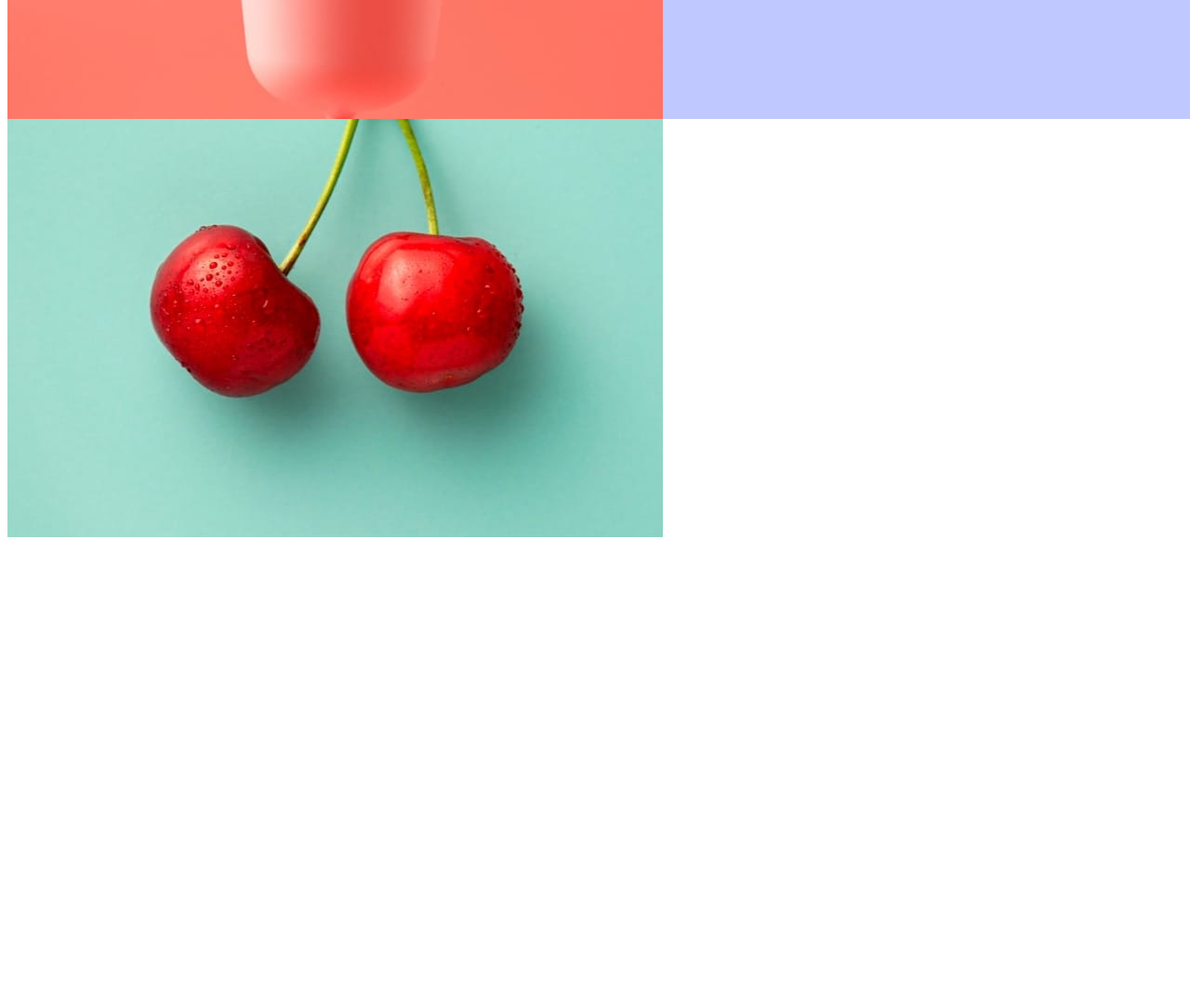
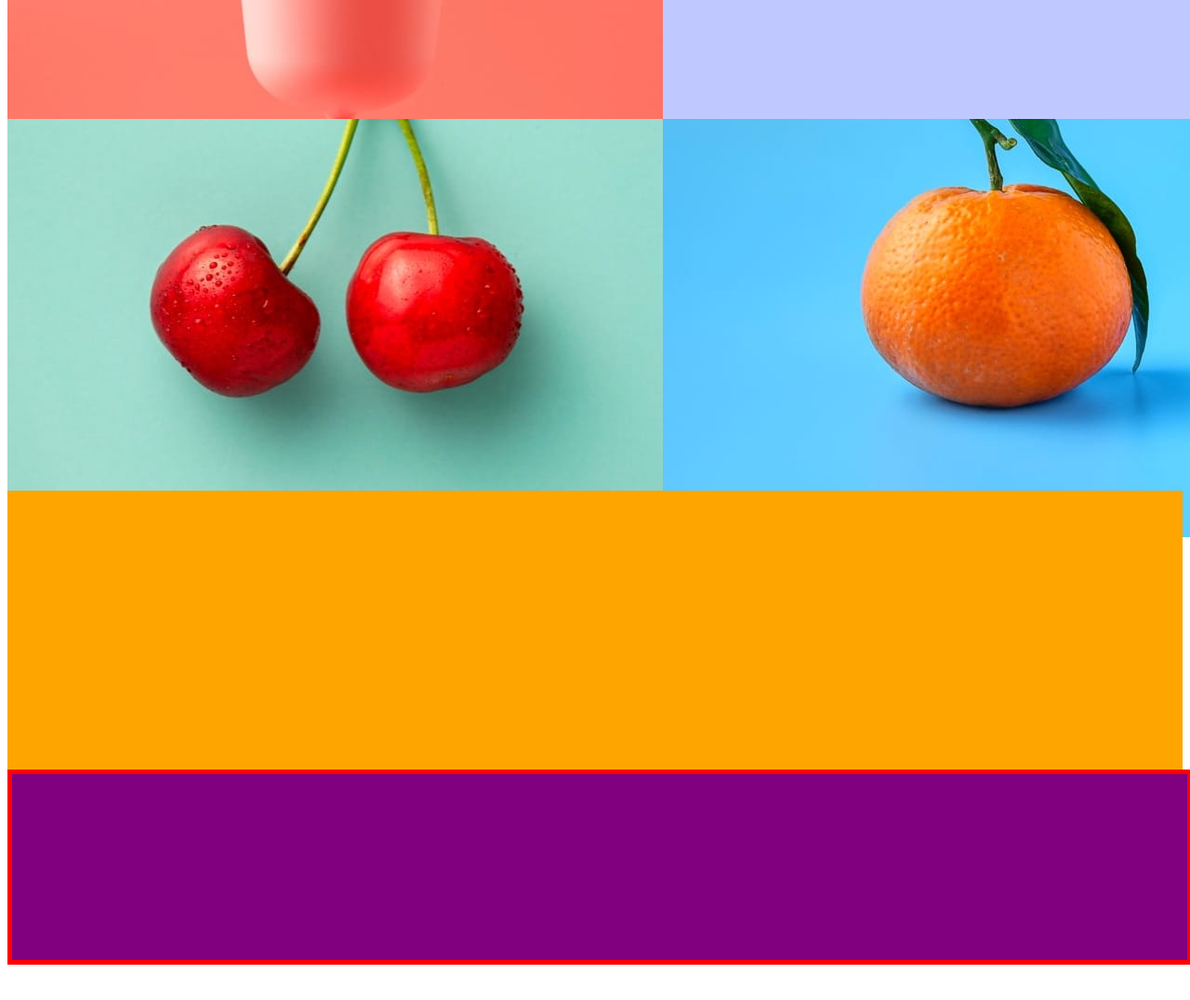
Before and after one commit to Yamikar/FrontendMento-Junior, a plain HTML site: page sunnyside-project/index.html in a window 1280 px wide. Shown: the part 1480-2556 px from the top of the page at 93% size. Drawn offline with Linux system fonts and the light colour scheme.

Commit message:
Update index.html

```diff
--- a/sunnyside-project/index.html
+++ b/sunnyside-project/index.html
@@ -1,3 +1,4 @@
+
 <html lang="en">
 <head>
     <meta charset="UTF-8">
@@ -24,11 +25,16 @@
 <div class="pink-cup"></div>
 <div class="text-2"></div>
 <div class="cherry"></div>
-<div classs="oranges"></div>
+<div class="org"></div>
 
 
+<div class="humans"></div>
 
 
+<div class="mini-images">
+</div>
+
+<footer></footer>
 
 
 
```
